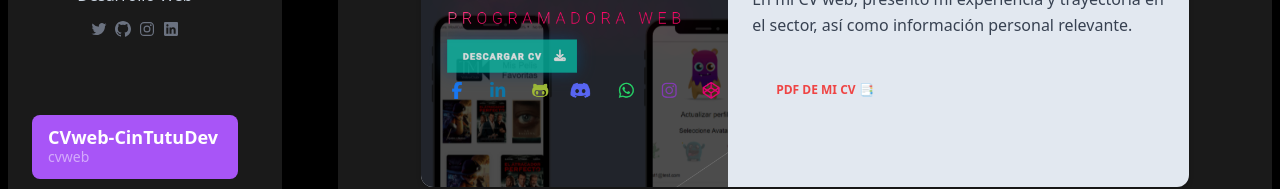
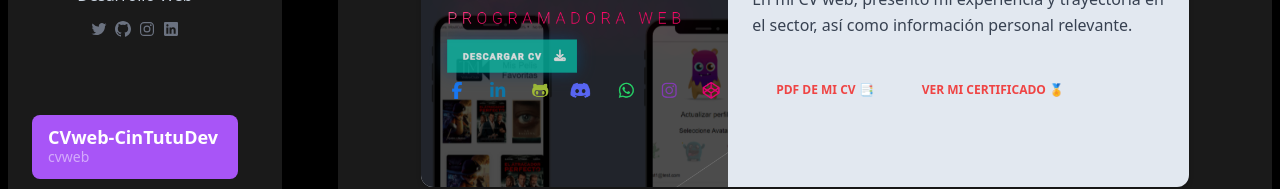
Before and after one commit to CinTutuDev/ProyectoFinalAngular, an Angular app: page /dashboard/cvweb in a window 1280 px wide. Shown: the part 339-528 px from the top of the page. Built offline with nearby package versions, Linux system fonts and the light colour scheme.

Commit message:
💫 Add(certificate)

```diff
--- a/src/app/dashboard/pages/cvweb-cintutudev/cvweb-cintutudev.component.html
+++ b/src/app/dashboard/pages/cvweb-cintutudev/cvweb-cintutudev.component.html
@@ -72,6 +72,21 @@
             PDF de mi CV 📑
           </button>
         </a>
+
+        <a
+        target="_blank"
+          class="inline-block"
+          href="https://www.udemy.com/certificate/UC-d8507091-dd47-44da-8635-ca220818cf09"
+          download="TafurCerrejonCinta.pdf"
+        >
+          <button
+
+            class="flex items-center  gap-2 px-6 py-3 font-sans text-xs font-bold text-center text-red-500 uppercase align-middle transition-all rounded-lg select-none hover:bg-pink-500/10 active:bg-pink-500/30 disabled:pointer-events-none disabled:opacity-50 disabled:shadow-none"
+            type="button"
+          >
+           Ver mi Certificado  🏅
+          </button>
+        </a>
       </div>
     </div>
   </div>
```
